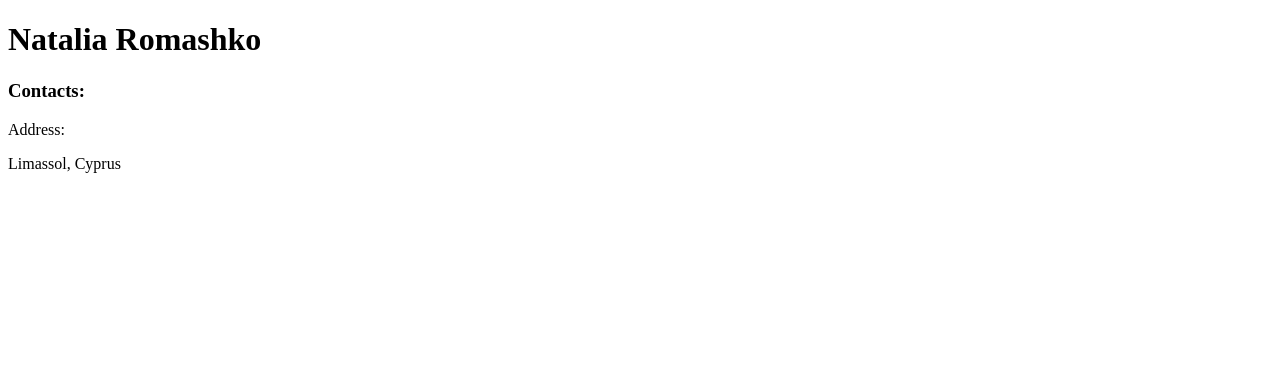
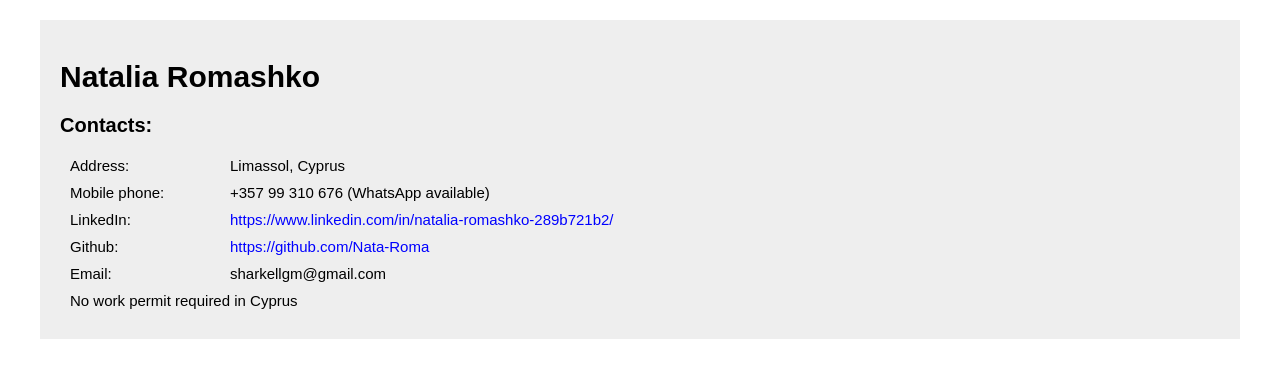
Before and after one commit to Nata-Roma/rsschool-cv, a plain HTML site: page index.html in a window 1280 px wide. Drawn offline with Linux system fonts and the light colour scheme.

Commit message:
feat: add section contacts

```diff
--- a/index.html
+++ b/index.html
@@ -5,19 +5,44 @@
   <meta charset="UTF-8">
   <meta http-equiv="X-UA-Compatible" content="IE=edge">
   <meta name="viewport" content="width=device-width, initial-scale=1.0">
+  <link rel="stylesheet" href="style.css">
   <title>Natalia Romashko - CV</title>
 </head>
 
 <body>
+  <div class="app">
     <header>
       <h1>Natalia Romashko</h1>
     </header>
     <main>
       <section>
         <h3>Contacts:</h3>
-      <div>
-        <p>Address:</p>
-        <p>Limassol, Cyprus</p>
+        <div class="block-container">
+          <p class="block-container__item item-left">Address:</p>
+          <p class="block-container__item item-right">Limassol, Cyprus</p>
+        </div>
+        <div class="block-container">
+          <p class="block-container__item item-left">Mobile phone:</p>
+          <p class="block-container__item item-right">+357 99 310 676 (WhatsApp available)</p>
+        </div>
+        <div class="block-container">
+          <p class="block-container__item item-left">LinkedIn:</p>
+          <p class="block-container__item item-right">
+            <a href="https://www.linkedin.com/in/natalia-romashko-289b721b2/">https://www.linkedin.com/in/natalia-romashko-289b721b2/</a>
+          </p>
+        </div>
+        <div class="block-container">
+          <p class="block-container__item item-left">Github:</p>
+          <p class="block-container__item item-right">
+            <a href="https://github.com/Nata-Roma">https://github.com/Nata-Roma</a>
+          </p>
+        </div>
+        <div class="block-container">
+          <p class="block-container__item item-left">Email:</p>
+          <p class="block-container__item item-right">sharkellgm@gmail.com</p>
+        </div>
+        <div class="block-container">
+          <p class="block-container__item item-right">No work permit required in Cyprus</p>
         </div>
 
       </section>
@@ -38,6 +63,7 @@
       </section>
 
     </main>
+  </div>
 
 </body>
 
--- a/style.css
+++ b/style.css
@@ -1,13 +1,63 @@
 * {
-    box-sizing: border-box;
+  box-sizing: border-box;
 }
 
 html {
-    font-family: Arial, Helvetica, sans-serif;
-    font-size: 10px;
+  font-family: Arial, Helvetica, sans-serif;
+  font-size: 10px;
 }
 
-html, body {
-    margin: 0;
-    padding: 0;
+html,
+body {
+  margin: 0;
+  padding: 0;
 }
+
+.app {
+  /* text-align: center; */
+  margin: 0 auto;
+  max-width: 120rem;
+  background-color: #eee;
+  padding: 2rem;
+  margin: 2rem auto;
+}
+
+h1 {
+  font-size: 3rem;
+}
+
+h3 {
+  font-size: 2rem;
+}
+
+p {
+  font-size: 1.5rem;
+}
+
+.block-container {
+  display: flex;
+  justify-content: space-between;
+}
+
+.block-container__item {
+  text-align: left;
+  margin: 0 auto 1rem 1rem;
+}
+
+.item-left {
+  flex-grow: 1;
+  min-width: 15rem;
+}
+
+.item-right {
+  flex-grow: 20;
+}
+
+a {
+  text-decoration: none;
+  color: blue;
+}
+
+a:hover {
+  color: red;
+}
```
Lines whose indentation alone changed are shown as unchanged.
